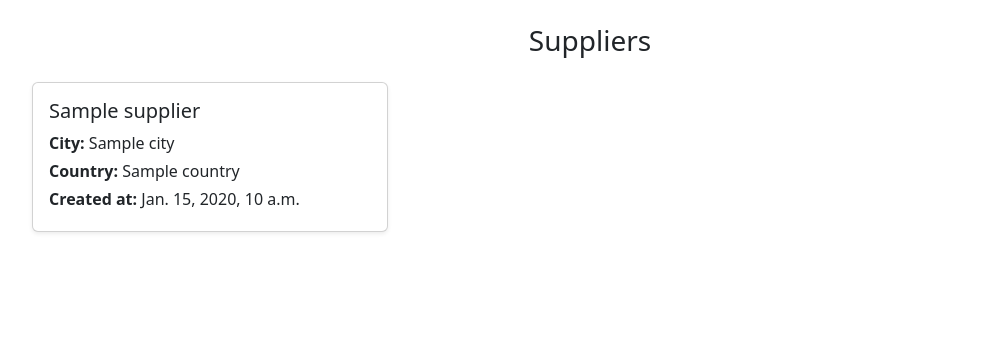
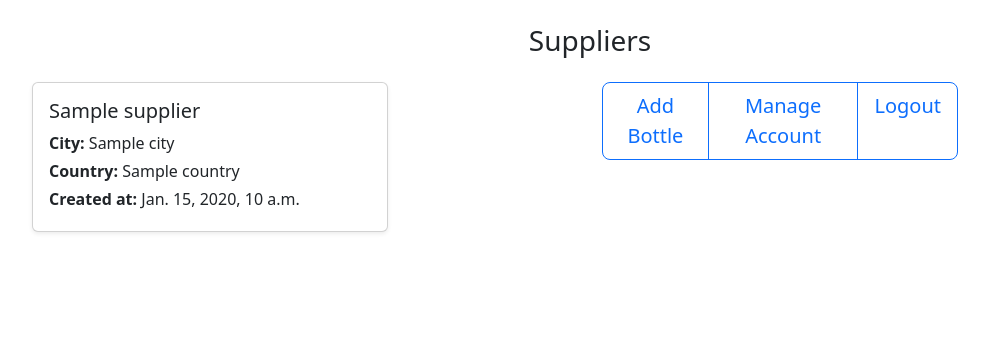
Before and after one commit to adena-wena/M6E-DjangoForms-LapuzSabandoValverde, a Django app: template Project 6/M6P-DjangoForms-LapuzSabandoValverde/MyInventoryApp/templates/MyInventoryApp/view_supplier.html in a window 1280 px wide. Shown: the part 56-420 px from the top of the page, without its empty margins (50-1039 px from the left). Run offline with Django 5.2, Linux system fonts and the light colour scheme; the template is opened without the code that fills it: most values are stand-ins (such as "Sample title", 1, 10 or a date in 2020); some libraries are stand-ins or nearby versions.

Commit message:
fixing integration of manage account and add bottle

```diff
--- a/Project 6/M6P-DjangoForms-LapuzSabandoValverde/MyInventoryApp/templates/MyInventoryApp/add_bottle.html
+++ b/Project 6/M6P-DjangoForms-LapuzSabandoValverde/MyInventoryApp/templates/MyInventoryApp/add_bottle.html
@@ -1,4 +1,4 @@
-{% extends 'base.html' %}
+{% extends 'MyInventoryApp/base.html' %}
 {% load static %}
 
 {% block content %}
@@ -10,7 +10,7 @@
                 <div class="card-body p-4">
                     <h4 class="card-title mb-4 fw-semibold">Add a New Bottle</h4>
 
-                    <form method="POST" action="{% url 'add_bottle' %}">
+                    <form method="POST" action="{% url 'add_bottle/' %}">
                         {% csrf_token %}
                         <div class="row g-3">
                             <div class="col-md-3">
--- a/Project 6/M6P-DjangoForms-LapuzSabandoValverde/MyInventoryApp/templates/MyInventoryApp/view_supplier.html
+++ b/Project 6/M6P-DjangoForms-LapuzSabandoValverde/MyInventoryApp/templates/MyInventoryApp/view_supplier.html
@@ -16,9 +16,25 @@
           <p class="mb-1"><strong>Created at:</strong> {{ s.created_at }}</p>
         </div>
       </div>
+
     </div>
     {% endfor %}
+<div class= "mx-auto">
+  <div class="btn-group" role="group">
+   <a href="{% url 'manage_account' pk=user.pk %}"class="btn btn-outline-primary btn-lg">Add Bottle</a>
+   <a href="{% url 'add_bottle/'%}"class="btn btn-outline-primary btn-lg">Manage Account</a>
+  <a href="{% url 'login'%}" class="btn btn-outline-primary btn-lg">Logout</a>
+    </div>
   </div>
+
+  <!-- <style>
+    .btn-group{
+      text-align: center;
+    }
+  </style> -->
+
+
+
 </div>
 
 {% endblock %}
--- a/Project 6/M6P-DjangoForms-LapuzSabandoValverde/MyInventoryApp/urls.py
+++ b/Project 6/M6P-DjangoForms-LapuzSabandoValverde/MyInventoryApp/urls.py
@@ -27,5 +27,5 @@ urlpatterns = [
     path('delete_bottle/<int:pk>/', views.delete_bottle, name='delete_bottle'),
     path('manage_account/<int:pk>/', views.manage_account, name='manage_account'),
     path('delete_account/<int:pk>/', views.delete_account, name='delete_account'),
-    path('add_bottle', views.add_bottle, name='add_bottle'),
+    path('add_bottle/', views.add_bottle, name='add_bottle/'),
 ]
--- a/Project 6/M6P-DjangoForms-LapuzSabandoValverde/MyInventoryApp/views.py
+++ b/Project 6/M6P-DjangoForms-LapuzSabandoValverde/MyInventoryApp/views.py
@@ -40,7 +40,7 @@ def add_bottle(request):
             supplier=supplier,
             current_quantity=current_qty
         )
-        return redirect('MyInventoryApp/view_bottles')
+        return redirect('MyInventoryApp/view_bottles.html')
     else:
         supplier_objects = Supplier.objects.all()
         return render(request, 'MyInventoryApp/add_bottle.html', {'supplier': supplier_objects})
```
